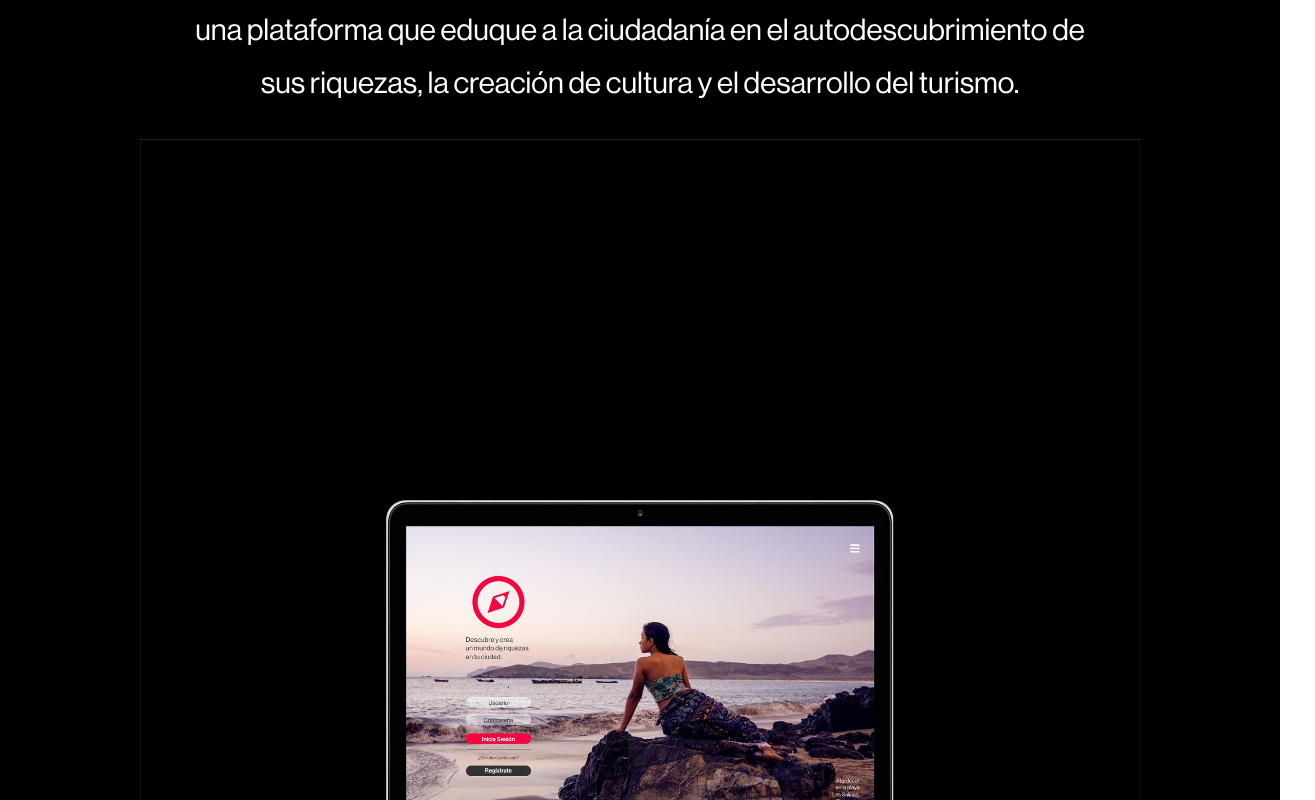
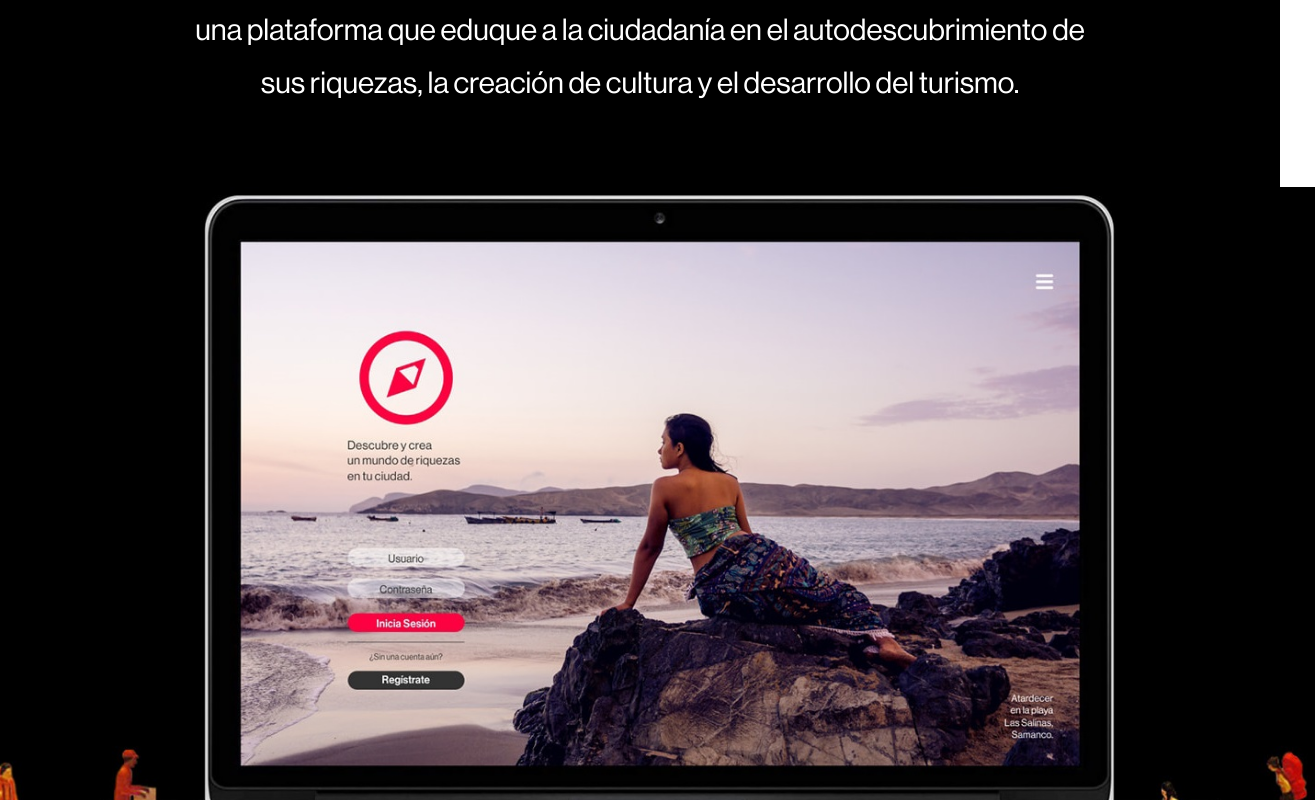
Before and after one commit to joangavelan/Internautas, a React (Create React App) app: page / in a window 1280 px wide. Shown: the part 1200-2000 px from the top of the page, 1315 px wide, since content can reach past the window. Built offline with nearby package versions, Linux system fonts and the light colour scheme.

Commit message:
img on place

```diff
--- a/src/sections/UniendoChimbote.js
+++ b/src/sections/UniendoChimbote.js
@@ -5,14 +5,19 @@ import theme from '../styles/theme'
 const { colors } = theme;
 
 const Container = styled.section`
+  position: relative;
   background-color: ${colors.black};
   padding: 10rem 3rem;
+  height: 150rem;
 `
 
 const Img = styled.img`
   display: block;
-  width: 100rem;
-  margin: 0 auto;
+  width: 135rem;
+  position: absolute;
+  bottom: 0;
+  left: 50%;
+  transform: translateX(-50%);
 `
 
 const UniendoChimbote = () => {
```
Also changed, not shown: public/images/Plataforma web Culturalismo.jpg.
